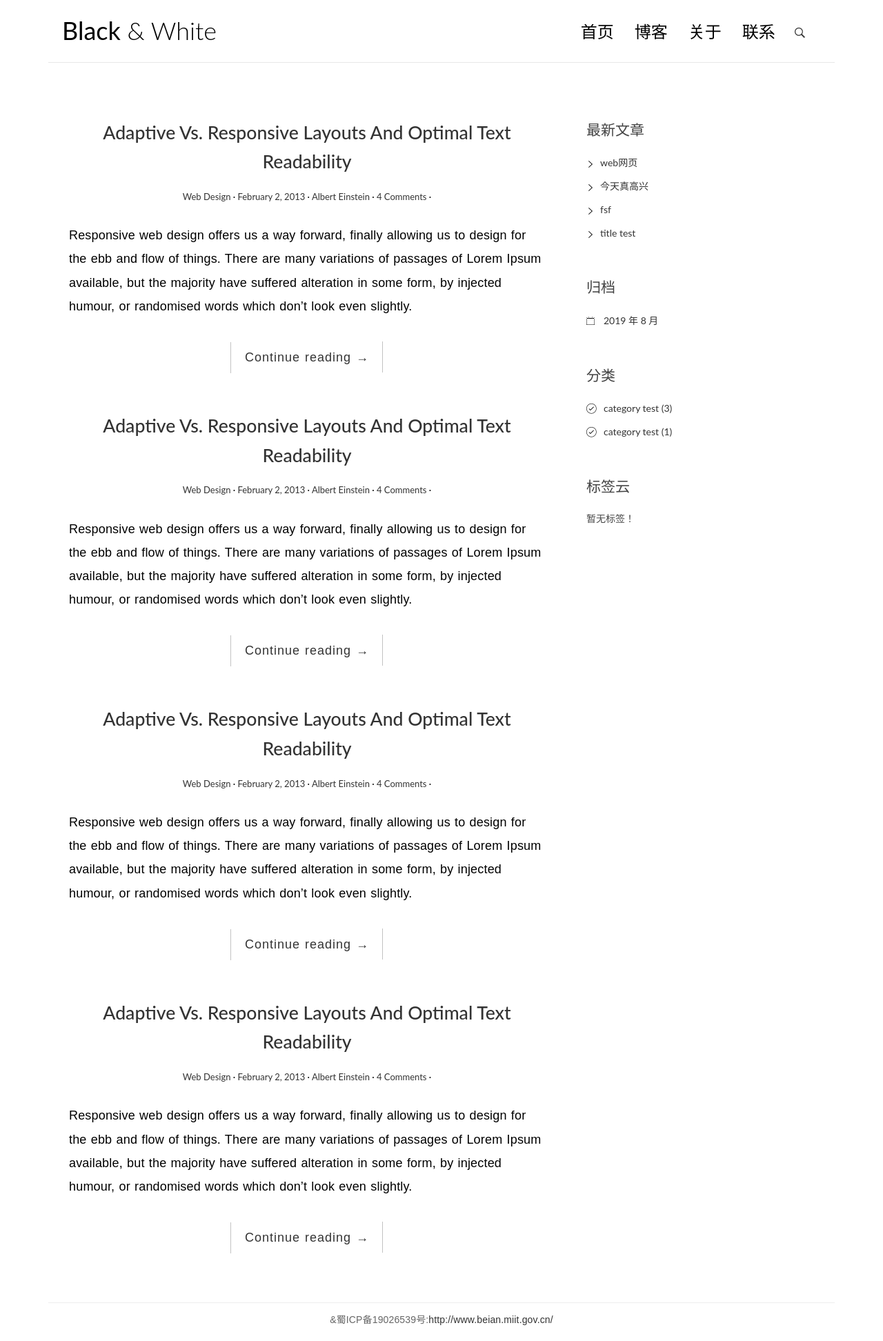
After one commit to 1281480917/blogproject, a Django app: page /full-width in a window 1280 px wide. The commit adds this page. Shown: the whole page at 69% size. Run offline with Django 3.2, Linux system fonts and the light colour scheme; data comes from the database, SQL or seed files in the repository; both versions use the stored data as it was after the commit; data that the repository does not hold is empty; some libraries are stand-ins or nearby versions.

Commit message:
修复功能bug

```diff
--- /dev/null
+++ b/blog/forms.py
@@ -0,0 +1,6 @@
+from django import forms
+class ContactForm(forms.Form):
+    name=forms.CharField()
+    email = forms.EmailField()
+    subject = forms.CharField()
+    message =  forms.CharField(widget=forms.Textarea)
--- a/blog/urls.py
+++ b/blog/urls.py
@@ -19,6 +19,9 @@
 app_name = 'blog'
 urlpatterns = [
     url(r'^$', views.IndexView.as_view(), name='index'),
+    url(r'about',views.about,name='about'),
+    url(r'contact',views.contact,name='contact'),
+    url(r'full-width',views.full_width,name='full-width'),
     url(r'^post/(?P<pk>[0-9]+)/$', views.detail, name='detail'),
     url(r'^archives/(?P<year>[0-9]{4})/(?P<month>[0-9]{1,2})/$', views.archives, name='archives'),
     url(r'^category/(?P<pk>[0-9]+)/$', views.CategoryView.as_view(), name='category'),
--- a/blog/views.py
+++ b/blog/views.py
@@ -1,17 +1,42 @@
 from django.shortcuts import render,get_object_or_404
 from django.http import HttpResponse
+from django.http import HttpResponseRedirect
 from .models import Post, Category
+from .forms import ContactForm
 from comments.forms import CommentForm
 import markdown
 # Create your views here.
 from django.views.generic import ListView, DetailView
+from django.core.mail import send_mail
+from blogproject import settings
+def about(request):
+    return render(request,'blog/about.html')
+def contact(request):
+    # if this is a POST request we need to process the form data
+    if request.method == 'POST':
+        # create a form instance and populate it with data from the request:
+        form = ContactForm(request.POST)
+        # check whether it's valid:
+        if form.is_valid():
+            # process the data in form.cleaned_data as required
+            # ...
+            # redirect to a new URL:
 
+            return HttpResponse('邮件已发出请注意查收')
+
+    # if a GET (or any other method) we'll create a blank form
+    else:
+        form = ContactForm()
+
+    return render(request, 'blog/contact.html', {'form': form})
+def full_width(request):
+    return render(request,'blog/full-width.html')
 class IndexView(ListView):
     model = Post
     template_name = 'blog/index.html'
     context_object_name = 'post_list'
     # 指定 paginate_by 属性后开启分页功能，其值代表每一页包含多少篇文章
-    paginate_by = 1
+    paginate_by = 10
 
     def get_context_data(self, **kwargs):
         """
--- a/blogproject/settings.py
+++ b/blogproject/settings.py
@@ -23,7 +23,7 @@
 SECRET_KEY = '@kzgfn+s-7r%g2)s&-4!9mna09=q2@$8gc=wkto6djx)ykrqdc'
 
 # SECURITY WARNING: don't run with debug turned on in production!
-DEBUG = False
+DEBUG = True
 
 ALLOWED_HOSTS = ['127.0.0.1', 'localhost ', '.zhangyukun.work','47.104.140.184']
 
--- a/templates/base.html
+++ b/templates/base.html
@@ -42,9 +42,9 @@
 
                     <div class="collapse navbar-collapse" id="bs-example-navbar-collapse-1">
                         <ul class="nav navbar-nav navbar-right">
-                            <li class="cl-effect-11"><a href="index.html" data-hover="首页">首页</a></li>
+                            <li class="cl-effect-11"><a href="{% url 'blog:index' %}" data-hover="首页">首页</a></li>
                             <li class="cl-effect-11"><a href="full-width.html" data-hover="博客">博客</a></li>
-                            <li class="cl-effect-11"><a href="about.html" data-hover="关于">关于</a></li>
+                            <li class="cl-effect-11"><a href="{% url 'blog:about' %}" data-hover="关于">关于</a></li>
                             <li class="cl-effect-11"><a href="contact.html" data-hover="联系">联系</a></li>
                         </ul>
                     </div><!-- /.navbar-collapse -->
@@ -62,8 +62,8 @@
         </div>
     </header>
 </div>
-<div class="copyrights">Collect from <a href="http://www.cssmoban.com/">网页模板</a></div>
-<div class="copyrights">Modified by <a href="http://zmrenwu.com/">追梦人物的博客</a></div>
+<div class="copyrights">Collect from <a href="http://www.cssmoban.com/">开发</a></div>
+<div class="copyrights">Modified by <a href="http://zmrenwu.com/">红客联盟的博客</a></div>
 
 <div class="content-body">
     <div class="container">
@@ -139,9 +139,8 @@
     <div class="container">
         <div class="row">
             <div class="col-md-12">
-                <p class="copyright">&copy 2017 - 采集自<a href="http://www.cssmoban.com/"
-                                                        target="_blank" title="模板之家">模板之家</a>
-                    - 由<a href="http://zmrenwu.com/" title="网页模板" target="_blank">追梦人物的博客</a>修改
+                <p class="copyright">&蜀ICP备19026539号:<a href="http://www.beian.miit.gov.cn/"
+                                                        target="_blank" title="备案网址">http://www.beian.miit.gov.cn/</a>
                 </p>
             </div>
         </div>
--- /dev/null
+++ b/templates/blog/full-width.html
@@ -0,0 +1,98 @@
+{% extends 'base.html' %}
+{% load staticfiles %}
+<!DOCTYPE html>
+<html>
+
+						{% block main %}
+						<article class="post post-1">
+							<header class="entry-header">
+								<h1 class="entry-title">
+									<a href="single.html">Adaptive Vs. Responsive Layouts And Optimal Text Readability</a>
+								</h1>
+								<div class="entry-meta">
+									<span class="post-category"><a href="#">Web Design</a></span>
+
+									<span class="post-date"><a href="#"><time class="entry-date" datetime="2012-11-09T23:15:57+00:00">February 2, 2013</time></a></span>
+
+									<span class="post-author"><a href="#">Albert Einstein</a></span>
+
+									<span class="comments-link"><a href="">4 Comments</a></span>
+								</div>
+							</header>
+							<div class="entry-content clearfix">
+								<p>Responsive web design offers us a way forward, finally allowing us to design for the ebb and flow of things. There are many variations of passages of Lorem Ipsum available, but the majority have suffered alteration in some form, by injected humour, or randomised words which don’t look even slightly.</p>
+								<div class="read-more cl-effect-14">
+									<a href="#" class="more-link">Continue reading <span class="meta-nav">→</span></a>
+								</div>
+							</div>
+						</article>
+
+						<article class="post post-2">
+							<header class="entry-header">
+								<h1 class="entry-title">
+									<a href="single.html">Adaptive Vs. Responsive Layouts And Optimal Text Readability</a>
+								</h1>
+								<div class="entry-meta">
+									<span class="post-category"><a href="#">Web Design</a></span>
+
+									<span class="post-date"><a href="#"><time class="entry-date" datetime="2012-11-09T23:15:57+00:00">February 2, 2013</time></a></span>
+
+									<span class="post-author"><a href="#">Albert Einstein</a></span>
+
+									<span class="comments-link"><a href="#">4 Comments</a></span>
+								</div>
+							</header>
+							<div class="entry-content clearfix">
+								<p>Responsive web design offers us a way forward, finally allowing us to design for the ebb and flow of things. There are many variations of passages of Lorem Ipsum available, but the majority have suffered alteration in some form, by injected humour, or randomised words which don’t look even slightly.</p>
+								<div class="read-more cl-effect-14">
+									<a href="#" class="more-link">Continue reading <span class="meta-nav">→</span></a>
+								</div>
+							</div>
+						</article>
+
+						<article class="post post-3">
+							<header class="entry-header">
+								<h1 class="entry-title">
+									<a href="single.html">Adaptive Vs. Responsive Layouts And Optimal Text Readability</a>
+								</h1>
+								<div class="entry-meta">
+									<span class="post-category"><a href="#" rel="category tag">Web Design</a></span>
+
+									<span class="post-date"><a href="#"><time class="entry-date" datetime="2012-11-09T23:15:57+00:00">February 2, 2013</time></a></span>
+
+									<span class="post-author"><a href="#">Albert Einstein</a></span>
+
+									<span class="comments-link"><a href="#">4 Comments</a></span>
+								</div>
+							</header>
+							<div class="entry-content clearfix">
+								<p>Responsive web design offers us a way forward, finally allowing us to design for the ebb and flow of things. There are many variations of passages of Lorem Ipsum available, but the majority have suffered alteration in some form, by injected humour, or randomised words which don’t look even slightly.</p>
+								<div class="read-more cl-effect-14">
+									<a href="#" class="more-link">Continue reading <span class="meta-nav">→</span></a>
+								</div>
+							</div>
+						</article>
+
+						<article class="post post-4">
+							<header class="entry-header">
+								<h1 class="entry-title">
+									<a href="single.html">Adaptive Vs. Responsive Layouts And Optimal Text Readability</a>
+								</h1>
+								<div class="entry-meta">
+									<span class="post-category"><a href="#" rel="category tag">Web Design</a></span>
+
+									<span class="post-date"><a href="#"><time class="entry-date" datetime="2012-11-09T23:15:57+00:00">February 2, 2013</time></a></span>
+
+									<span class="post-author"><a href="#">Albert Einstein</a></span>
+
+									<span class="comments-link"><a href="#">4 Comments</a></span>
+								</div>
+							</header>
+							<div class="entry-content clearfix">
+								<p>Responsive web design offers us a way forward, finally allowing us to design for the ebb and flow of things. There are many variations of passages of Lorem Ipsum available, but the majority have suffered alteration in some form, by injected humour, or randomised words which don’t look even slightly.</p>
+								<div class="read-more cl-effect-14">
+									<a href="#" class="more-link">Continue reading <span class="meta-nav">→</span></a>
+								</div>
+							</div>
+						</article>
+						{% endblock main %}
```
Also changed, not shown: templates/blog/about.html (added, +23 -0 lines), templates/blog/contact.html (added, +23 -0 lines), blog/static/blog/img/me.jpg (added), comments/forms.py (line endings or trailing spaces), db.sqlite3.
